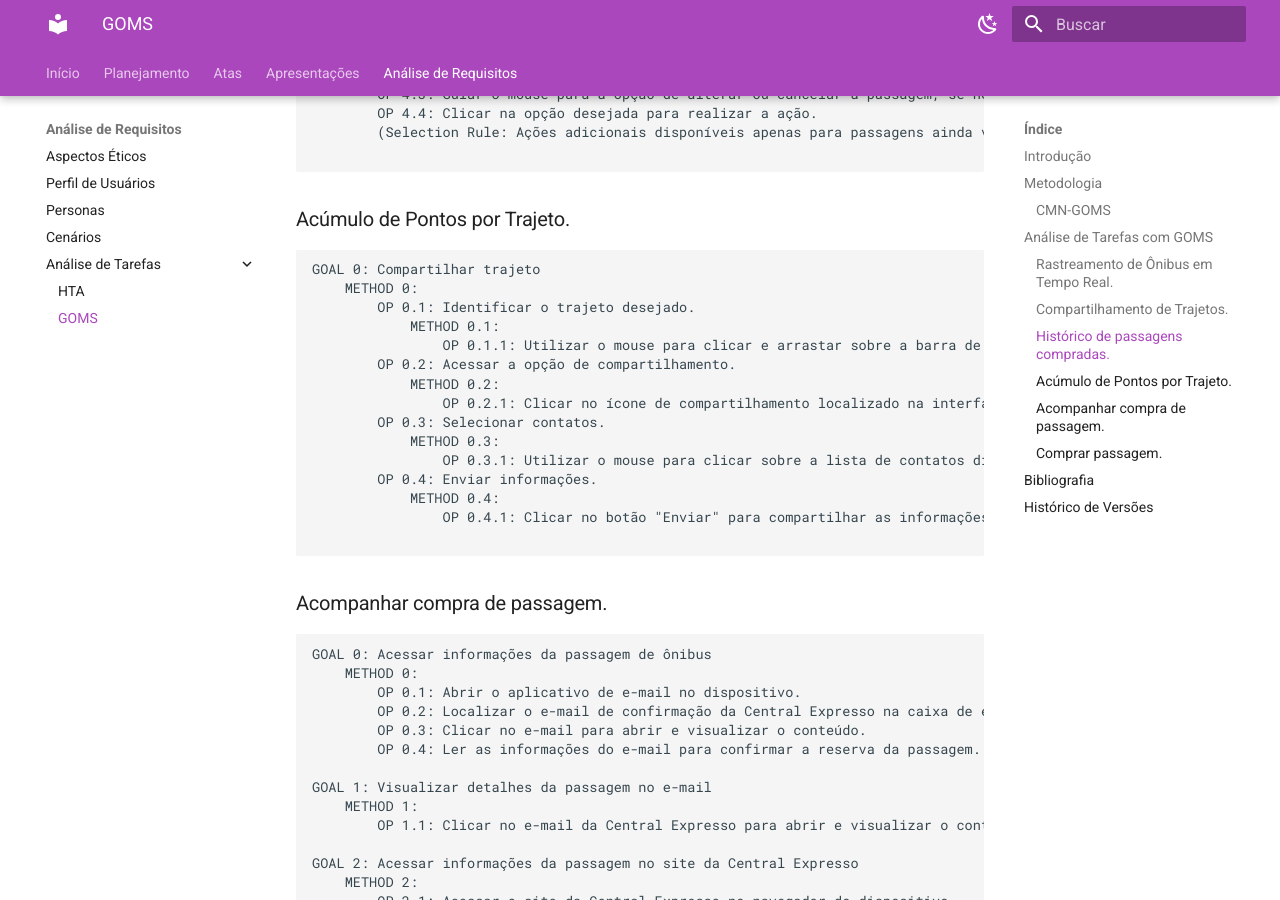
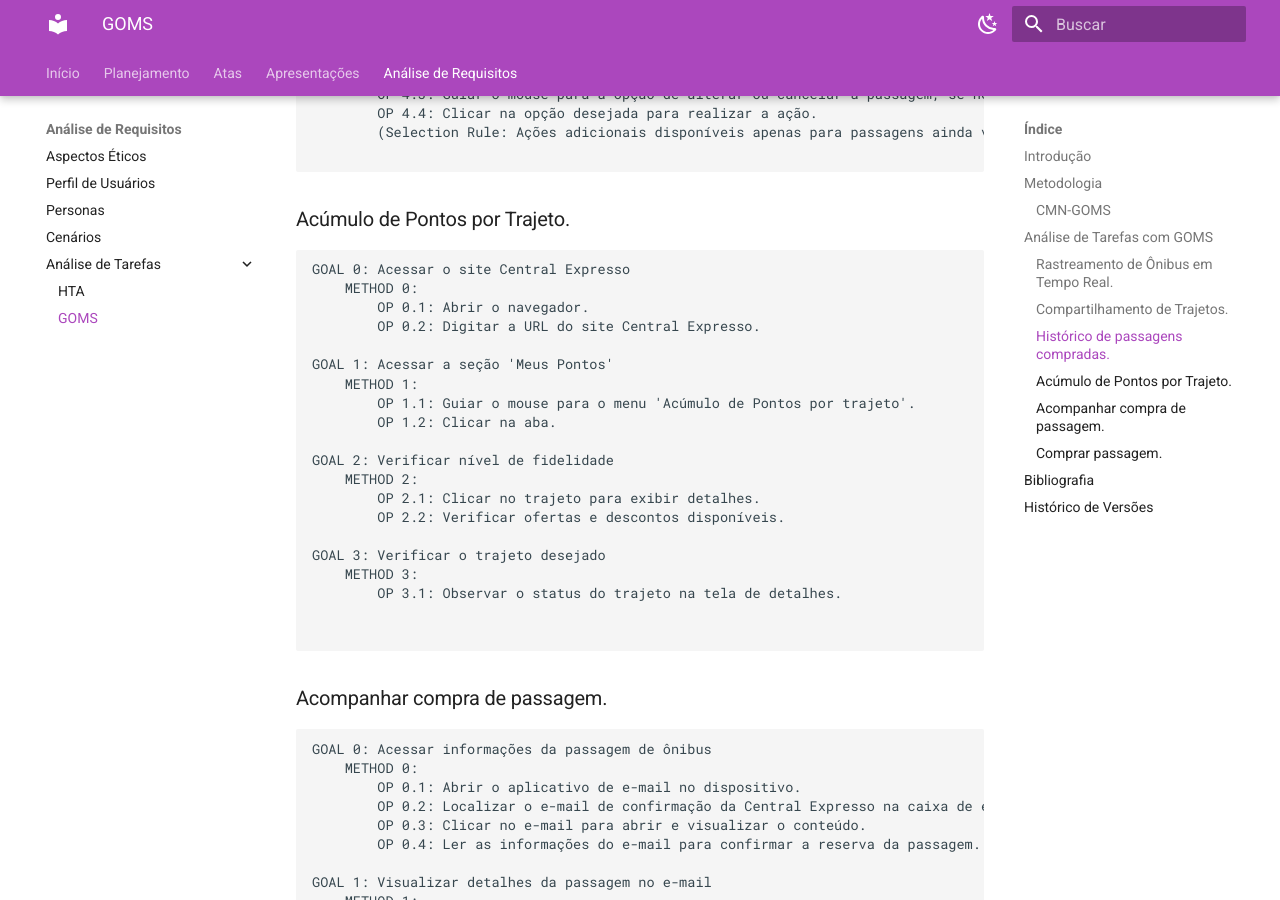
Before and after one commit to Interacao-Humano-Computador/2024.1-Grupo08, an MkDocs documentation site: the page built from docs/requisitos/analise_tarefas_goms.md, in a window 1280 px wide and 900 px high, scrolled down 2845 px. Built offline with MkDocs 1.6.1 and Material for MkDocs 9.7.7, drawn with Linux system fonts in a browser that asks for light colours.

Commit message:
atualizando o goms de acumulo de pontos por trajeto

````diff
--- a/docs/requisitos/analise_tarefas_goms.md
+++ b/docs/requisitos/analise_tarefas_goms.md
@@ -111,20 +111,25 @@ GOAL 4: Obter um comprovante ou realizar ações adicionais
 ```
 ### Acúmulo de Pontos por Trajeto.
 ```
-GOAL 0: Compartilhar trajeto
+GOAL 0: Acessar o site Central Expresso
     METHOD 0:
-        OP 0.1: Identificar o trajeto desejado.
-            METHOD 0.1:
-                OP 0.1.1: Utilizar o mouse para clicar e arrastar sobre a barra de rolagem para visualizar o mapa e encontrar o trajeto desejado.
-        OP 0.2: Acessar a opção de compartilhamento.
-            METHOD 0.2:
-                OP 0.2.1: Clicar no ícone de compartilhamento localizado na interface do site.
-        OP 0.3: Selecionar contatos.
-            METHOD 0.3:
-                OP 0.3.1: Utilizar o mouse para clicar sobre a lista de contatos disponíveis para selecionar os destinatários do compartilhamento.
-        OP 0.4: Enviar informações.
-            METHOD 0.4:
-                OP 0.4.1: Clicar no botão "Enviar" para compartilhar as informações do trajeto.
+        OP 0.1: Abrir o navegador.
+        OP 0.2: Digitar a URL do site Central Expresso.
+
+GOAL 1: Acessar a seção 'Meus Pontos'
+    METHOD 1:
+        OP 1.1: Guiar o mouse para o menu 'Acúmulo de Pontos por trajeto'.
+        OP 1.2: Clicar na aba.
+
+GOAL 2: Verificar nível de fidelidade
+    METHOD 2:
+        OP 2.1: Clicar no trajeto para exibir detalhes.
+        OP 2.2: Verificar ofertas e descontos disponíveis.
+
+GOAL 3: Verificar o trajeto desejado
+    METHOD 3:
+        OP 3.1: Observar o status do trajeto na tela de detalhes.
+
 
 ```
 ### Acompanhar compra de passagem.
````
